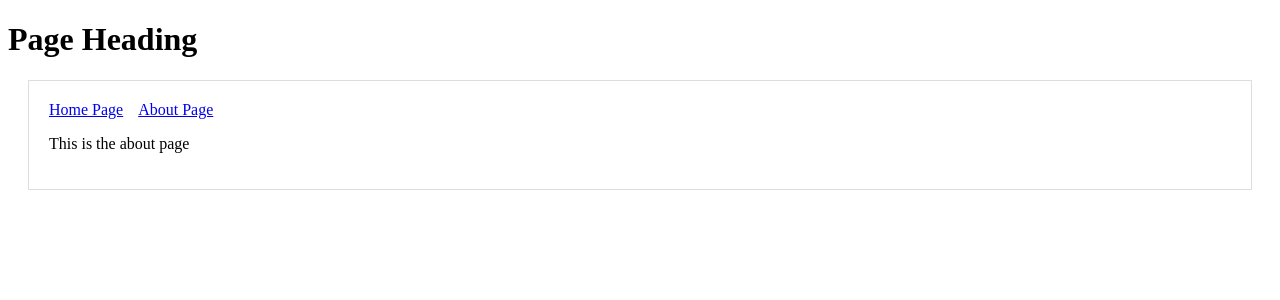
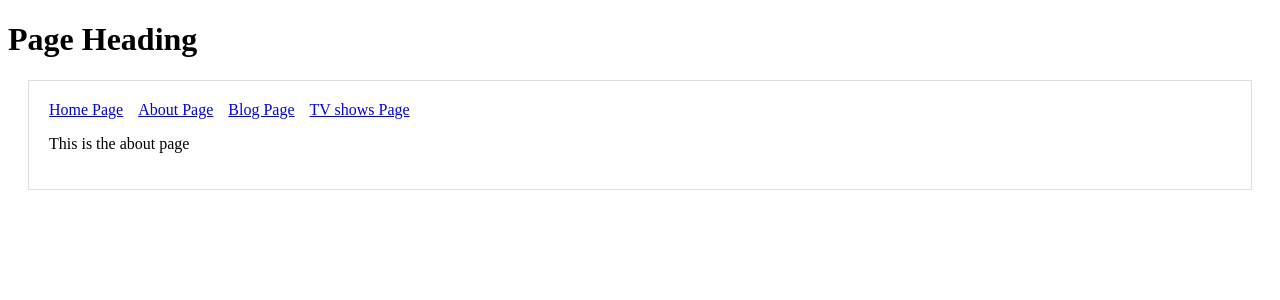
Before and after one commit to JugalJoshi8/Next_JS, a Next.js app: page /about in a window 1280 px wide. Shown: the top 300 px of the page. Built offline with nearby package versions, Linux system fonts and the light colour scheme.

Commit message:
UI changes

```diff
--- a/components/Header.js
+++ b/components/Header.js
@@ -11,7 +11,13 @@ function Header() {
         <a style = {linkStyle} title="home">Home Page</a>
       </Link>
       <Link href="/about">
-        <a title="About">About Page</a>
+        <a style = {linkStyle} title="About">About Page</a>
+      </Link>
+      <Link href="/blog">
+        <a style = {linkStyle} title="Blog">Blog Page</a>
+      </Link>
+      <Link href="/tvshows">
+        <a style = {linkStyle} title="TV shows">TV shows Page</a>
       </Link>
     </>
   );
```
